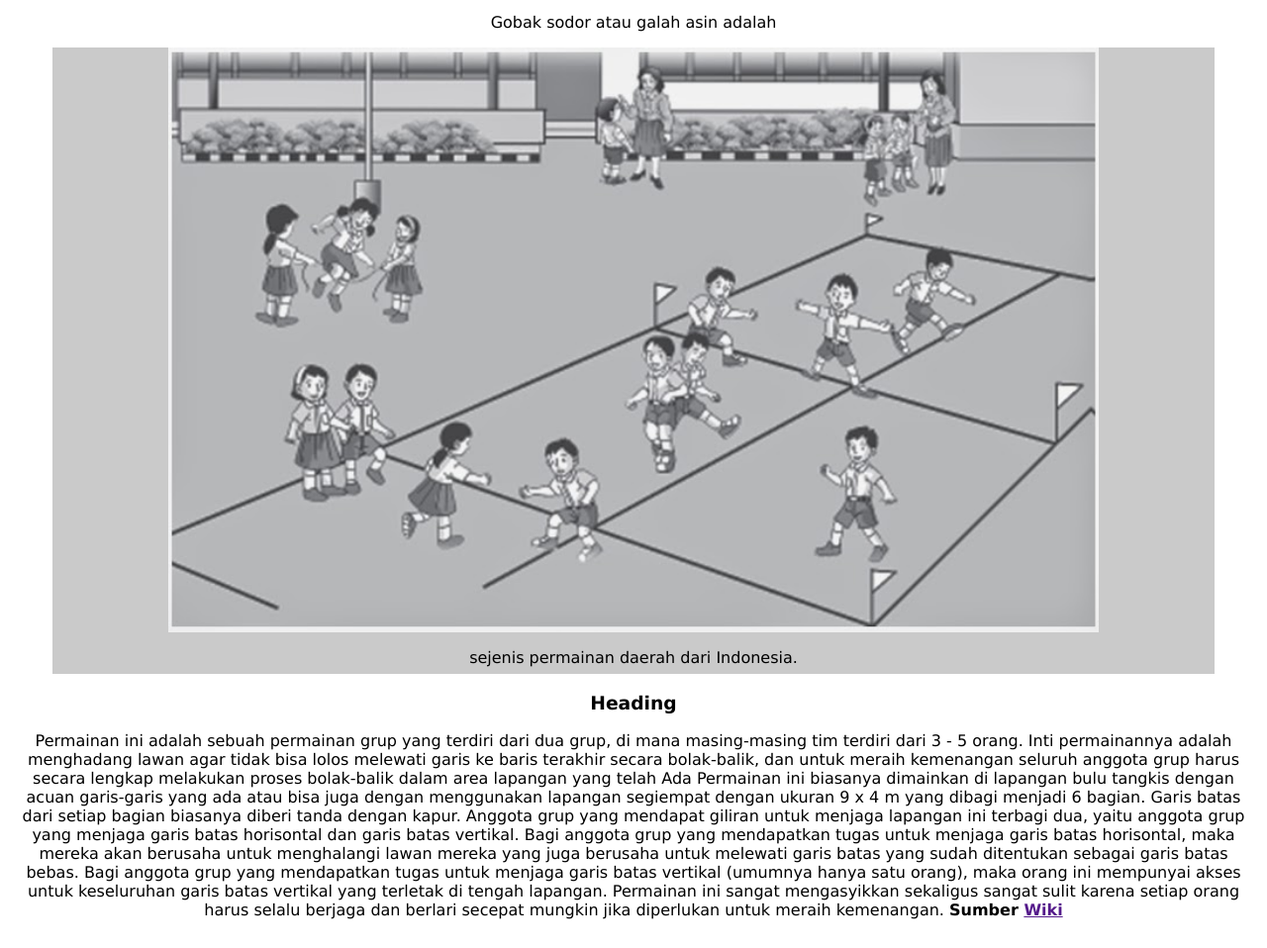
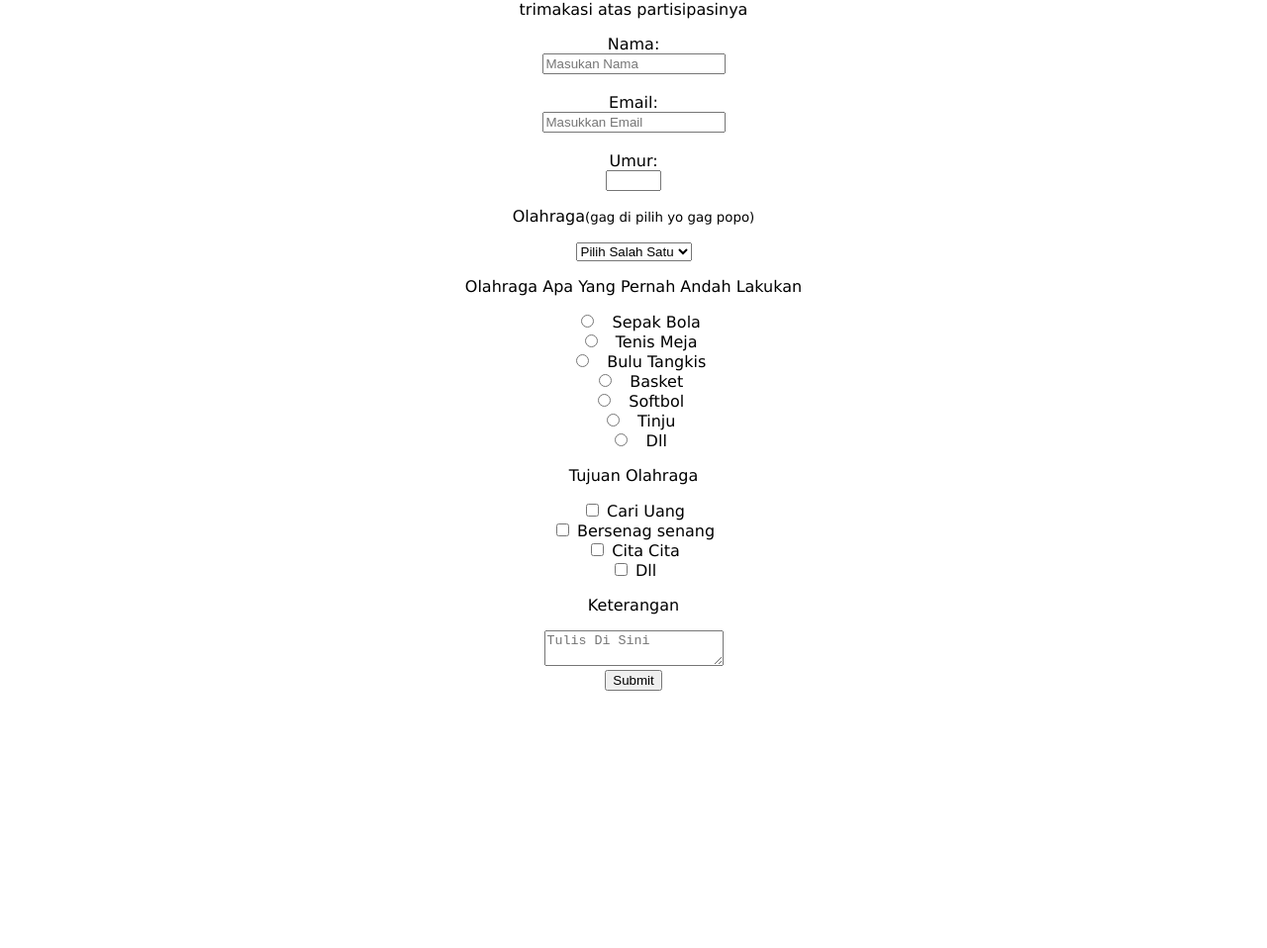
Before and after one commit to roussukke/public, a plain HTML site: page index.html in a window 1280 px wide. Shown: the part 81-1039 px from the top of the page at 99% size. After the commit the page ends 800 px from the top, so only its background shows below. Drawn offline with Linux system fonts and the light colour scheme.

Commit message:
Update index.html

```diff
--- a/index.html
+++ b/index.html
@@ -5,45 +5,78 @@
     <meta charset="UTF-8">
     <meta http-equiv="X-UA-Compatible" content="IE=edge">
     <meta name="viewport" content="width=device-width, initial-scale=1.0">
-    <meta name="keywords" content="HTML, CSS">
-    <meta name="description" content="Web tutorials for HTML and CSS">
-    <meta name="author" content="ShinChan">
-    <title>News</title>
+    <title>Forms</title>
     <link rel="stylesheet" href="style.css">
-    <link rel="shortcut icon" href="img.png" type="image/x-icon">
 </head>
 
 <body>
-    <main id="main">
-        <h1 id="title">GObak Sodor</h1>
-        <p>Gobak sodor atau galah asin adalah</p>
-        <figure id="img-div">
-            <img id="image" src="gobak sodor.jpg" alt="gobak sodor">
-            <fieldset id="img-caption">
-                sejenis permainan daerah dari Indonesia.
-            </fieldset>
-        </figure>
-        <section id="tribute-info">
-            <h3>Heading</h3>
-            <p>Permainan ini adalah sebuah permainan grup yang terdiri dari dua grup, di mana masing-masing tim terdiri
-                dari 3 - 5 orang. Inti permainannya adalah menghadang lawan agar tidak bisa lolos melewati garis ke
-                baris terakhir secara bolak-balik, dan untuk meraih kemenangan seluruh anggota grup harus secara lengkap
-                melakukan proses bolak-balik dalam area lapangan yang telah Ada
-
-                Permainan ini biasanya dimainkan di lapangan bulu tangkis dengan acuan garis-garis yang ada atau bisa
-                juga dengan menggunakan lapangan segiempat dengan ukuran 9 x 4 m yang dibagi menjadi 6 bagian. Garis
-                batas dari setiap bagian biasanya diberi tanda dengan kapur. Anggota grup yang mendapat giliran untuk
-                menjaga lapangan ini terbagi dua, yaitu anggota grup yang menjaga garis batas horisontal dan garis batas
-                vertikal. Bagi anggota grup yang mendapatkan tugas untuk menjaga garis batas horisontal, maka mereka
-                akan berusaha untuk menghalangi lawan mereka yang juga berusaha untuk melewati garis batas yang sudah
-                ditentukan sebagai garis batas bebas. Bagi anggota grup yang mendapatkan tugas untuk menjaga garis batas
-                vertikal (umumnya hanya satu orang), maka orang ini mempunyai akses untuk keseluruhan garis batas
-                vertikal yang terletak di tengah lapangan. Permainan ini sangat mengasyikkan sekaligus sangat sulit
-                karena setiap orang harus selalu berjaga dan berlari secepat mungkin jika diperlukan untuk meraih
-                kemenangan. <strong> Sumber
-                    <a id="tribute-link" href="" target="_blank">Wiki</a></strong></p>
-        </section>
-    </main>
+    <div class="container">
+        <div class="header">
+            <h1 id="title">FORMULIR</h1>
+            <p id="description">trimakasi atas partisipasinya</p>
+        </div>
+        <form id="survey-form" action="_blank" method="post">
+            <div class="form">
+                <label id="name-label" for="name">Nama:</label>
+                <br><input type="text" id="name" class="grup" name="name" placeholder="Masukan Nama" minlength="4"
+                    maxlength="35" required><br><br>
+                <label id="email-label" for="email">Email:</label>
+                <br><input type="email" id="email" class="grup" name="email" placeholder="Masukkan Email"
+                    required><br><br>
+                <label id="number-label" for="number">Umur:</label>
+                <br><input type="number" id="number" class="grup" name="age" min="17" max="67"><br>
+                <p>Olahraga<small>(gag di pilih yo gag popo)</small></p>
+                <select class="grup" name="dropdown" id="dropdown">
+                    <option disabled selected value>Pilih Salah Satu</option>
+                    <option value="Sepak Bola">sepak-bola</option>
+                    <option value="Tenis Meja">Tenis Meja</option>
+                    <option value="Bulu Tangkis">Bulu Tangkis</option>
+                    <option value="Basket">Basket</option>
+                    <option value="Softbol">Softbol</option>
+                    <option value="Tinju">Tinju</option>
+                    <option value="Dll">Dll</option>
+                </select>
+                <p>Olahraga Apa Yang Pernah Andah Lakukan</p>
+                  <input type="radio" id="radio-satu" name="radio-satu" value="Sepak Bola">
+                  <label for="radio-satu">Sepak Bola</label>
+                <br>
+                  <input type="radio" id="radio-dua" name="radio-dua" value="Tenis Meja">
+                  <label for="radio-dua">Tenis Meja</label>
+                <br>
+                  <input type="radio" id="radio-tiga" name="radio-tiga" value="Bulu Tangkis">
+                  <label for="radio-tiga">Bulu Tangkis</label>
+                <br>
+                  <input type="radio" id="radio-lima" name="radio-lima" value="Basket">
+                  <label for="radio-lima">Basket</label>
+                <br>
+                  <input type="radio" id="radio-enam" name="radio-enam" value="Softbol">
+                  <label for="radio-enam">Softbol</label>
+                <br>
+                  <input type="radio" id="radio-tujuh" name="radio-tujuh" value="Tinju">
+                  <label for="radio-tujuh">Tinju</label>
+                <br>
+                  <input type="radio" id="radio-delapan" name="radio-delapan" value="Dll">
+                  <label for="radio-delapan">Dll</label>
+                <div class="check">
+                    <p>Tujuan Olahraga</p>
+                    <input type="checkbox" id="sepak-bola" name="sepak-bola" value="Cari Uang">
+                    <label for="sepak-bola">Cari Uang</label>
+                    <br>
+                    <input type="checkbox" id="vehicle2" name="vehicle2" value="Bersenag senang">
+                    <label for="vehicle2">Bersenag senang</label>
+                    <br>
+                    <input type="checkbox" id="vehicle3" name="vehicle3" value="Cita Cita">
+                    <label for="vehicle3">Cita Cita</label>
+                    <br>
+                    <input type="checkbox" id="vehicle1" name="vehicle1" value="Dll">
+                    <label for="vehicle1">Dll</label>
+                </div>
+                <p>Keterangan</p>
+                <textarea class="cmt" placeholder="Tulis Di Sini" required></textarea><br>
+                <input id="submit" type="submit" value="Submit">
+            </div>
+        </form>
+    </div>
 </body>
 
 </html>
```
